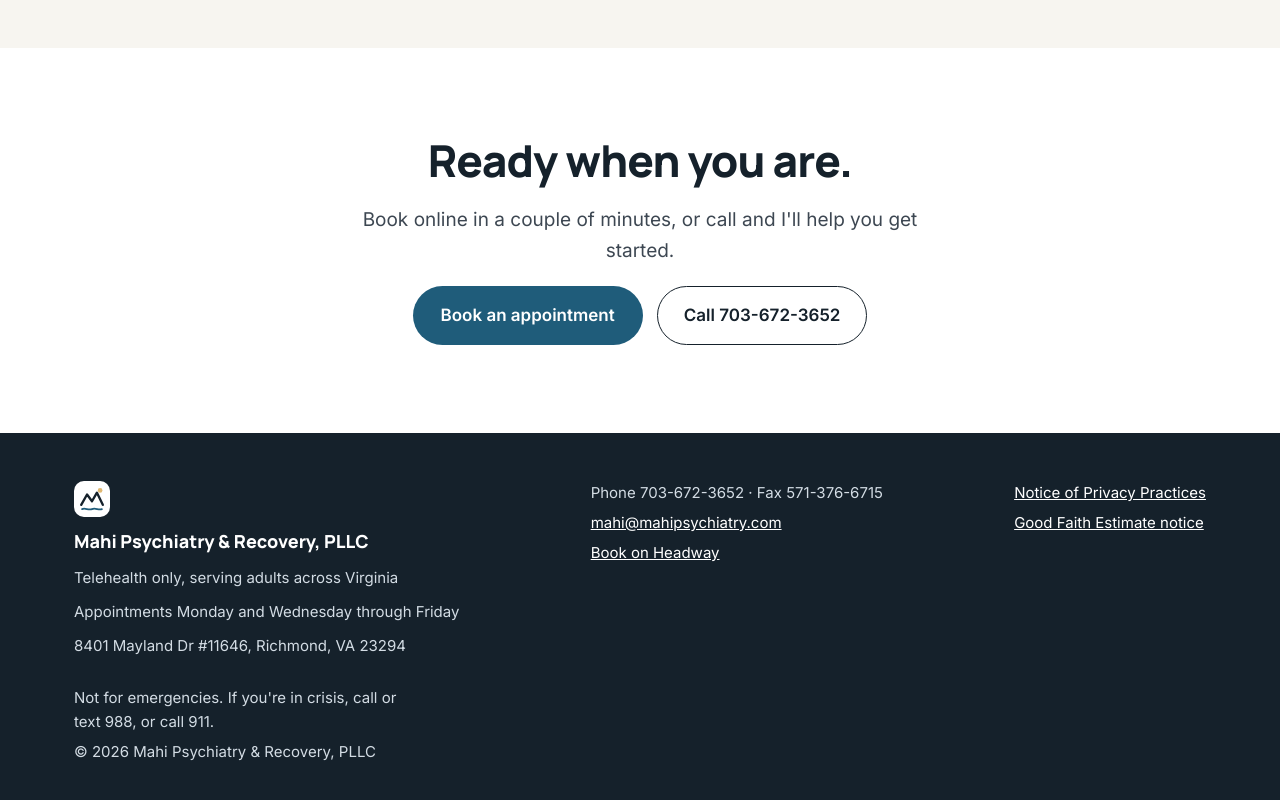
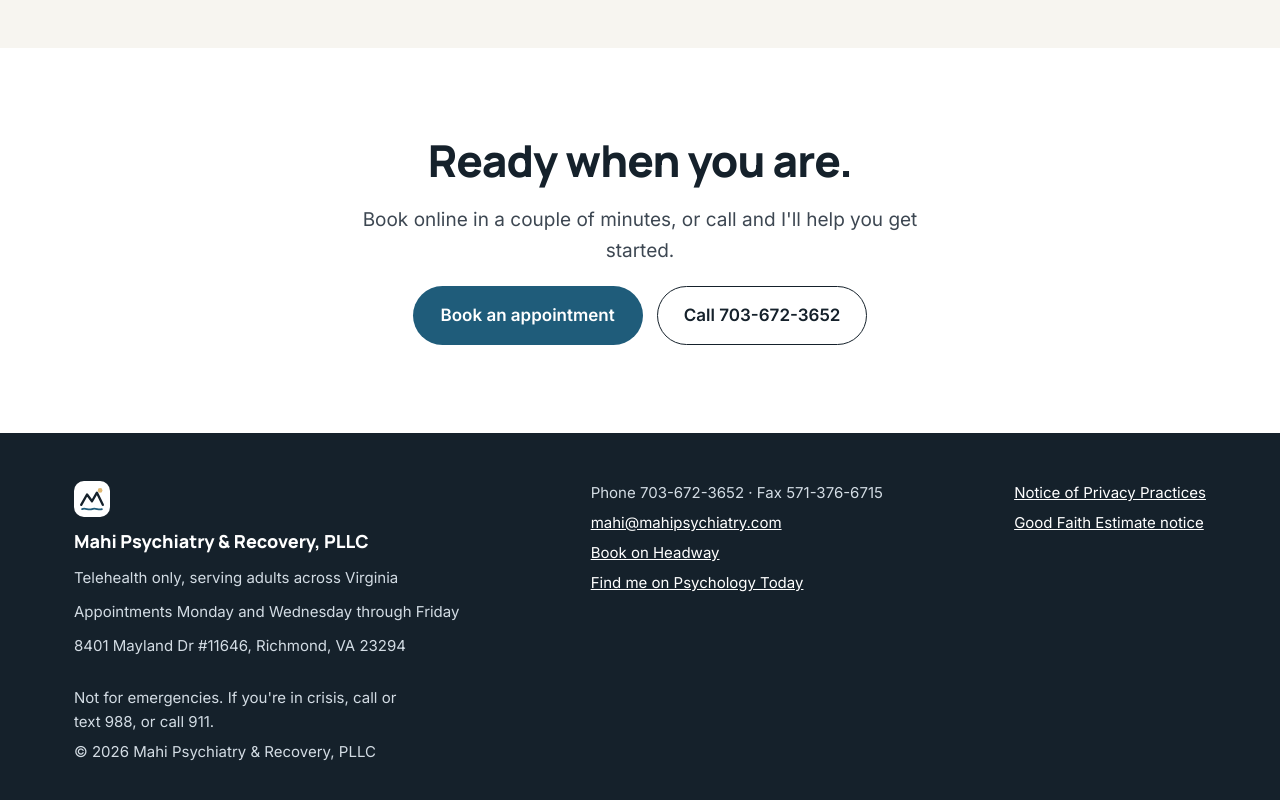
Before and after one commit to mahipsychiatry/website, a plain HTML site: page index.html in a window 1280 px wide. Shown: the part 4394-5194 px from the top of the page. Drawn offline with Linux system fonts and the light colour scheme.

Commit message:
Add Psychology Today link to footer
Co-Authored-By: Claude Opus 5.5 <noreply@anthropic.com>
Claude-Session: https://claude.ai/code/session_01Te9d5WhJishBTSZUaBEz3b

```diff
--- a/index.html
+++ b/index.html
@@ -230,6 +230,7 @@ a{color:#15212B}a:hover{color:#1F5C7A}
 <span>Phone 703-672-3652 · Fax 571-376-6715</span>
 <a href="mailto:mahi@mahipsychiatry.com" style="color: #FFFFFF">mahi@mahipsychiatry.com</a>
 <a href="https://care.headway.co/providers/mahelet-yalew-2" style="color: #FFFFFF">Book on Headway</a>
+<a href="https://www.psychologytoday.com/us/psychiatrists/mahelet-a-yalew-richmond-va/1682017" style="color: #FFFFFF">Find me on Psychology Today</a>
 </div>
 <div style="display: flex; flex-direction: column; gap: 6px">
 <a href="/privacy.html" style="color: #FFFFFF">Notice of Privacy Practices</a>
```
